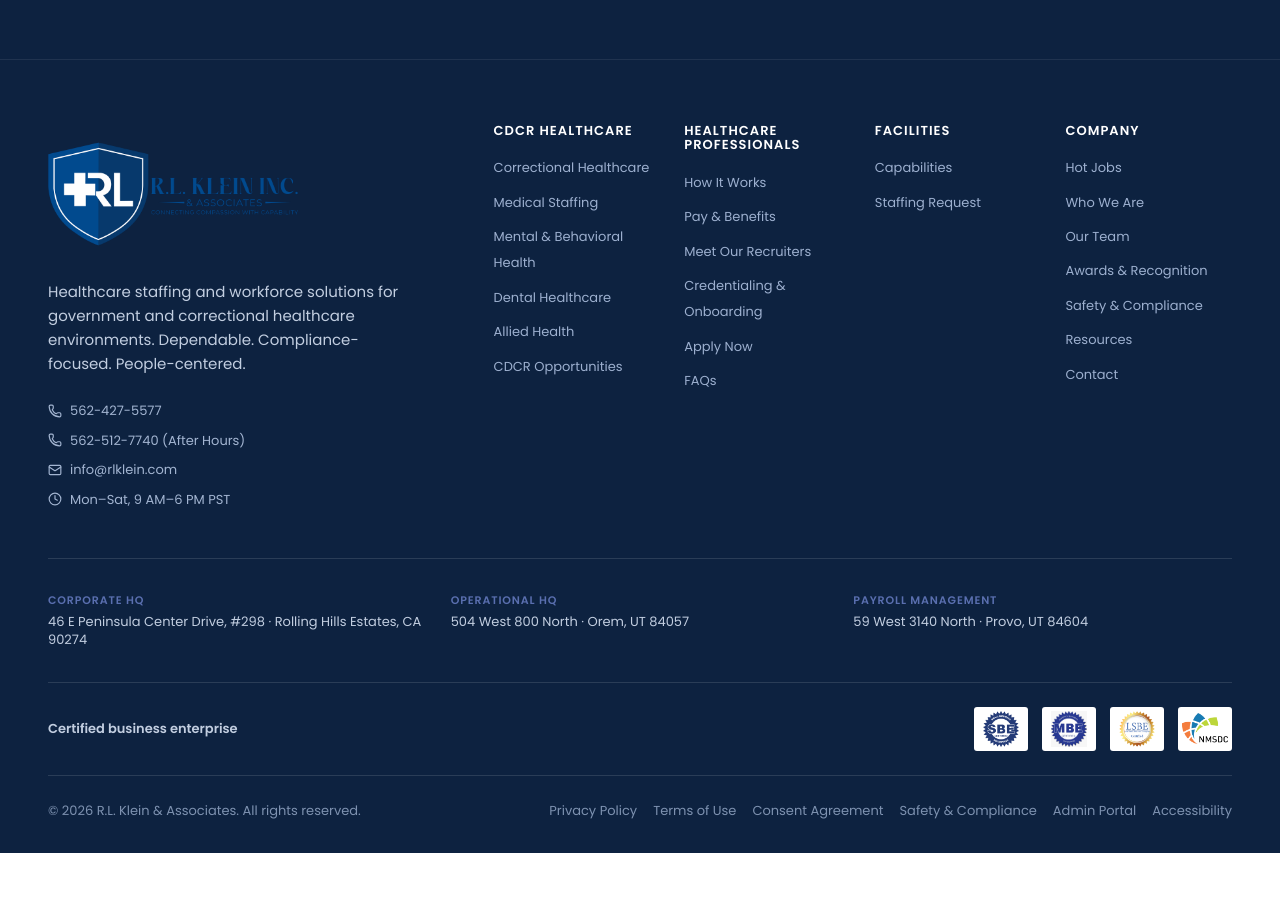
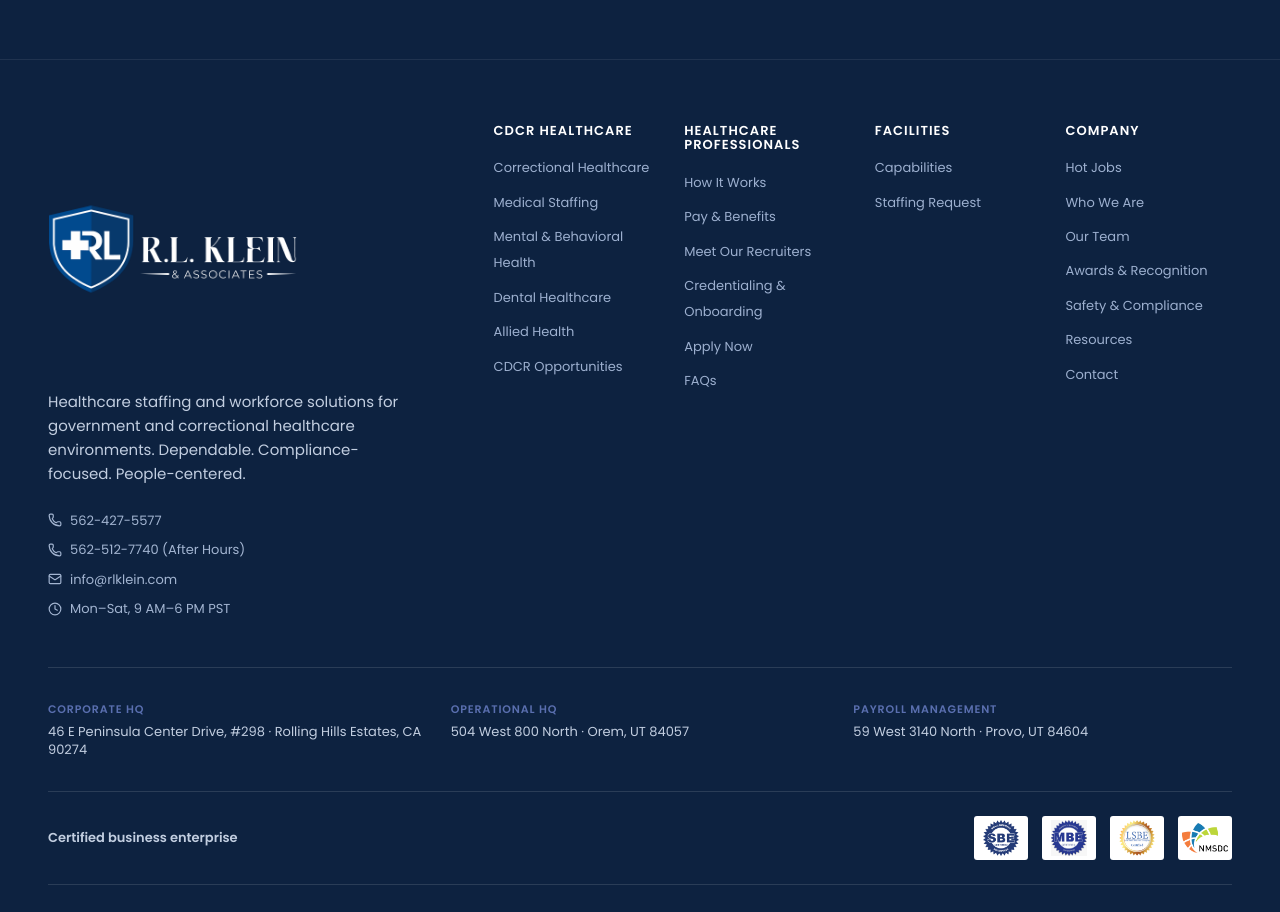
Before and after one commit to kumarpotla2221/new-rlklein, a React (Vite) app: page / in a window 1280 px wide. Shown: the part 4540-5452 px from the top of the page. Before the commit the page ends 5393 px from the top, so only its background shows below. Built offline with nearby package versions, Linux system fonts and the light colour scheme.

Commit message:
logo changes

```diff
--- a/src/components/layout/Footer.tsx
+++ b/src/components/layout/Footer.tsx
@@ -55,7 +55,7 @@
         <div className="site-footer__top">
           <div className="site-footer__brand">
             <div className="site-footer__logo">
-              <img src={`${import.meta.env.BASE_URL}rlklein-logo.png`} alt="R.L. Klein Inc. & Associates" />
+              <img src={`${import.meta.env.BASE_URL}rlk-secondary.png`} alt="R.L. Klein Inc. & Associates" />
             </div>
             <p className="site-footer__tagline">
               Healthcare staffing and workforce solutions for government and correctional healthcare environments. Dependable. Compliance-focused. People-centered.
--- a/src/layouts/AdminLayout.tsx
+++ b/src/layouts/AdminLayout.tsx
@@ -30,7 +30,7 @@
       <aside className={`admin-sidebar ${sidebarOpen ? 'admin-sidebar--open' : ''}`} aria-label="Admin Navigation">
         <div className="admin-sidebar__header">
           <Link to="/" target="_blank" rel="noopener noreferrer" style={{ display: 'inline-flex', alignItems: 'center', gap: 6, color: '#fff' }}>
-            <img className="admin-brand-logo" src={`${import.meta.env.BASE_URL}rlklein-logo.png`} alt="R.L. Klein Inc. & Associates" />
+            <img className="admin-brand-logo" src={`${import.meta.env.BASE_URL}rlk-secondary.png`} alt="R.L. Klein Inc. & Associates" />
             <ExternalLink size={12} style={{ opacity: 0.6 }} />
           </Link>
           <div className="admin-sidebar__tag">Recruitment &amp; Staffing Admin</div>
--- a/src/pages/admin/AdminLoginPage.tsx
+++ b/src/pages/admin/AdminLoginPage.tsx
@@ -40,7 +40,7 @@
       <header className="admin-login-header" style={{ padding: '24px', borderBottom: '1px solid rgba(255,255,255,0.08)' }}>
         <div className="container admin-login-header__inner" style={{ display: 'flex', justifyContent: 'space-between', alignItems: 'center' }}>
           <Link to="/" style={{ color: '#fff', textDecoration: 'none' }}>
-            <img className="admin-login-logo" src={`${import.meta.env.BASE_URL}rlklein-logo.png`} alt="R.L. Klein Inc. & Associates" />
+            <img className="admin-login-logo" src={`${import.meta.env.BASE_URL}rlk-secondary.png`} alt="R.L. Klein Inc. & Associates" />
           </Link>
           <Link to="/" style={{ fontSize: '13px', color: '#CBD5E1' }}>
             &larr; Return to Public Website
```
Also changed, not shown: public/rlk-secondary.png (added), rlk-secondary.png (added).
